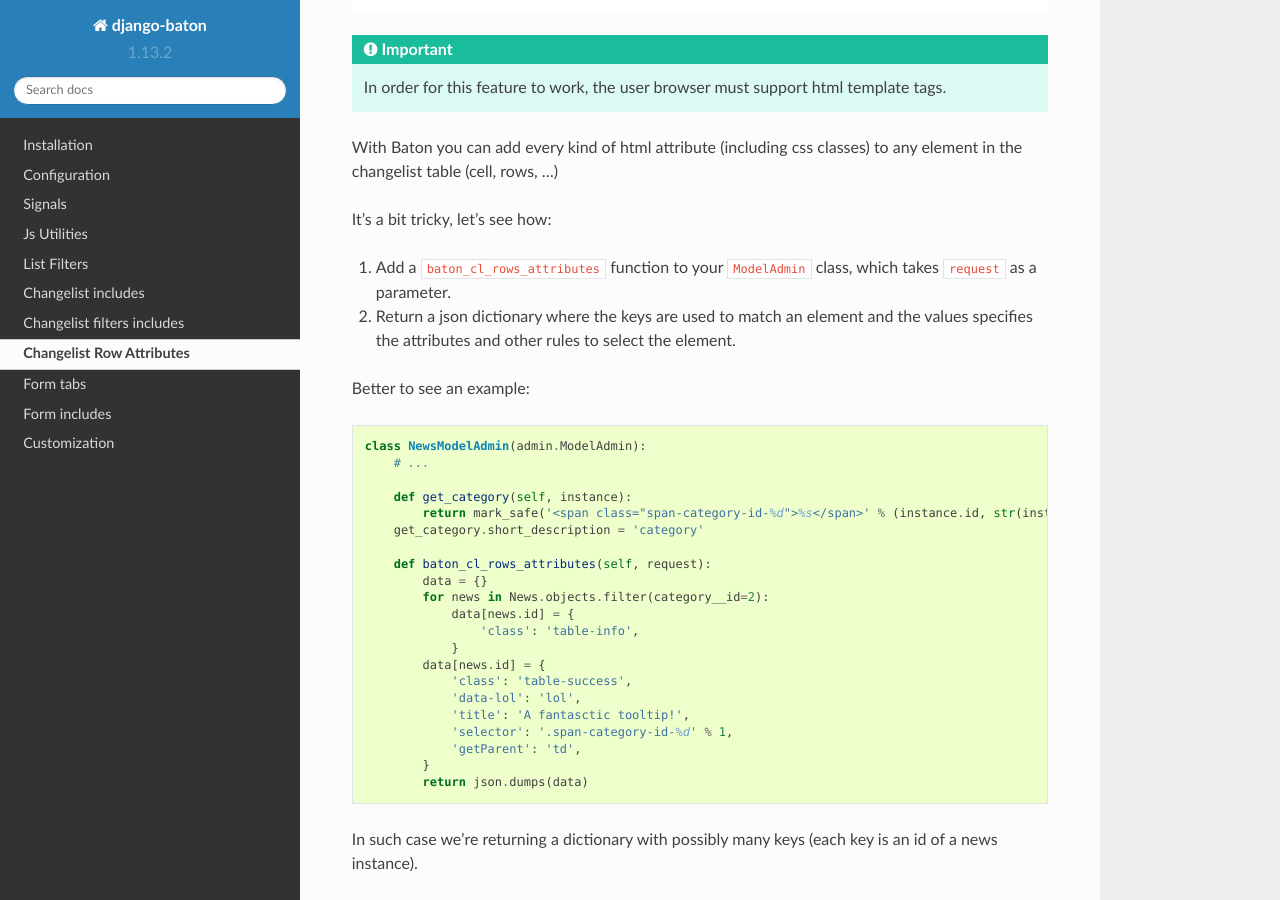
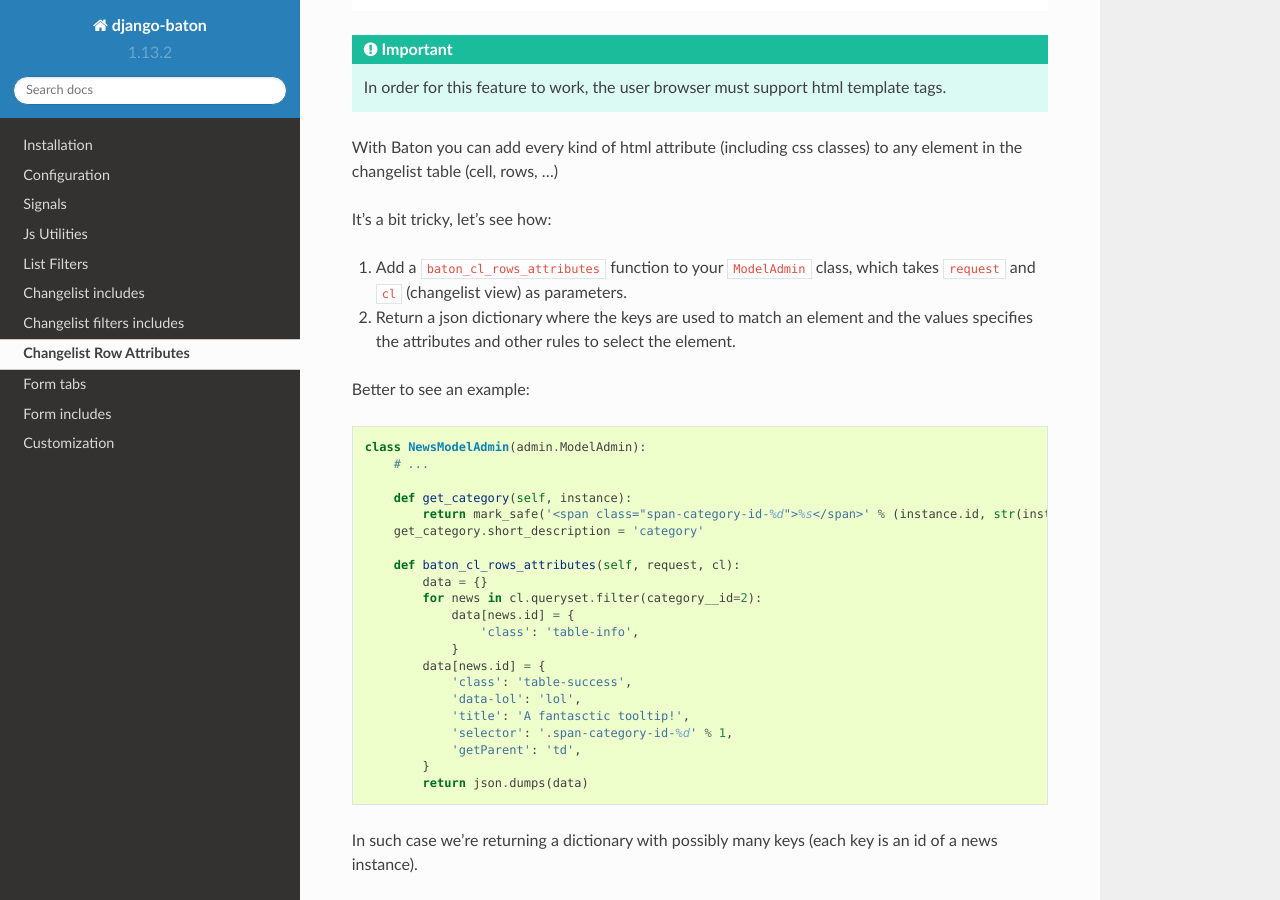
Before and after one commit to otto-torino/django-baton, a Sphinx documentation site: the page built from docs/changelist_row_attributes.rst, in a window 1280 px wide and 900 px high, scrolled down 336 px. Built offline with Sphinx 7.4.7 and the Read the Docs theme 2.0.0, drawn with Linux system fonts in a browser that asks for light colours; pages that are not in the unit, such as notebooks, are missing from menus.

Commit message:
updates docs

```diff
--- a/docs/changelist_row_attributes.rst
+++ b/docs/changelist_row_attributes.rst
@@ -9,7 +9,7 @@
 
 It's a bit tricky, let's see how:
 
-1. Add a ``baton_cl_rows_attributes`` function to your ``ModelAdmin`` class, which takes ``request`` as a parameter.
+1. Add a ``baton_cl_rows_attributes`` function to your ``ModelAdmin`` class, which takes ``request`` and ``cl`` (changelist view) as parameters.
 2. Return a json dictionary where the keys are used to match an element and the values specifies the attributes and other rules to select the element.
 
 Better to see an example: ::
@@ -21,9 +21,9 @@
             return mark_safe('<span class="span-category-id-%d">%s</span>' % (instance.id, str(instance.category)))
         get_category.short_description = 'category'
 
-        def baton_cl_rows_attributes(self, request):
+        def baton_cl_rows_attributes(self, request, cl):
             data = {}
-            for news in News.objects.filter(category__id=2):
+            for news in cl.queryset.filter(category__id=2):
                 data[news.id] = {
                     'class': 'table-info',
                 }
```
Also changed, not shown: README.md (+3 -3 lines).
